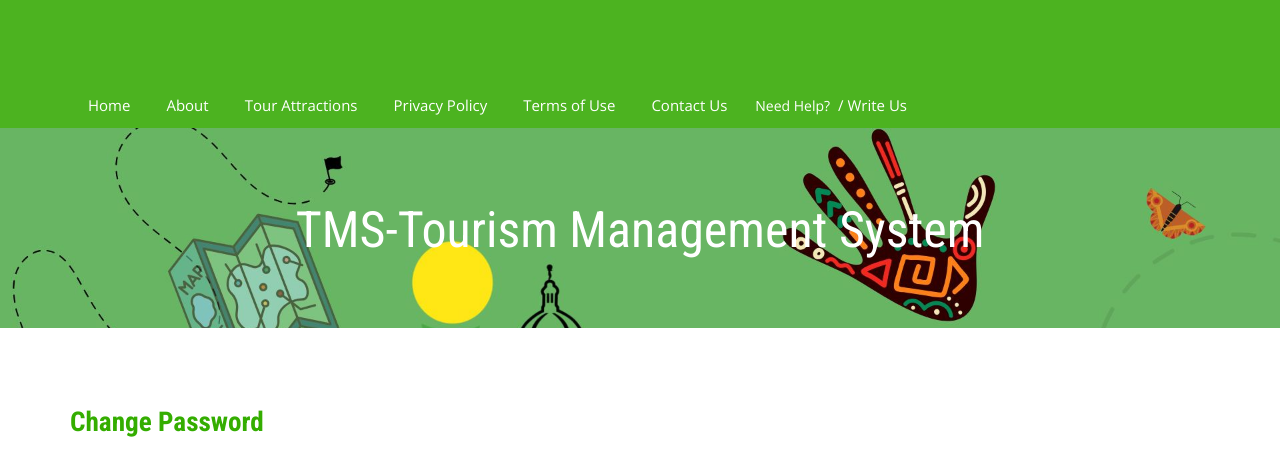
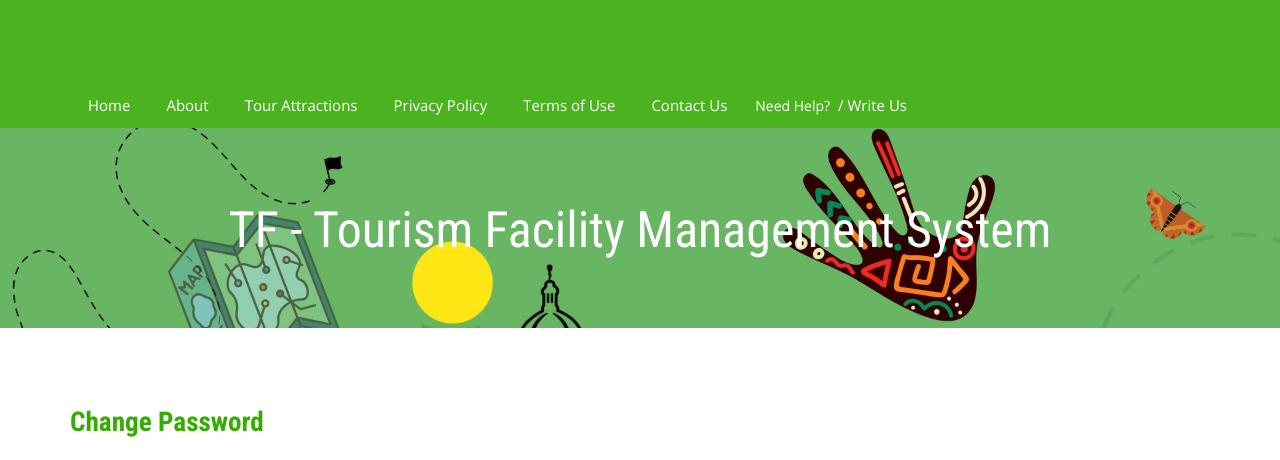
Before and after one commit to KISMETtakk/TshwaneFindXampp, a PHP site: page /change-password.php in a window 1280 px wide. Shown: the part 37-497 px from the top of the page. Run offline with PHP 8.4, Linux system fonts and the light colour scheme; a user stored in the database is signed in; data that the repository does not hold is empty.

Commit message:
Few title changes

```diff
--- a/change-password.php
+++ b/change-password.php
@@ -93,7 +93,7 @@ return true;
 <?php include('includes/header.php');?>
 <div class="banner-1 ">
 	<div class="container">
-		<h1 class="wow zoomIn animated animated" data-wow-delay=".5s" style="visibility: visible; animation-delay: 0.5s; animation-name: zoomIn;">TMS-Tourism Management System</h1>
+		<h1 class="wow zoomIn animated animated" data-wow-delay=".5s" style="visibility: visible; animation-delay: 0.5s; animation-name: zoomIn;">TF - Tourism Facility Management System</h1>
 	</div>
 </div>
 <!--- /banner-1 ---->
--- a/page.php
+++ b/page.php
@@ -78,7 +78,7 @@ $error="Something went wrong. Please try again";
 <?php include('includes/header.php');?>
 <div class="banner-1 ">
 	<div class="container">
-		<h1 class="wow zoomIn animated animated" data-wow-delay=".5s" style="visibility: visible; animation-delay: 0.5s; animation-name: zoomIn;">TMS-Tourism Management System</h1>
+		<h1 class="wow zoomIn animated animated" data-wow-delay=".5s" style="visibility: visible; animation-delay: 0.5s; animation-name: zoomIn;">TF-Tourism Facility Management System</h1>
 	</div>
 </div>
 <!--- /banner-1 ---->
```
